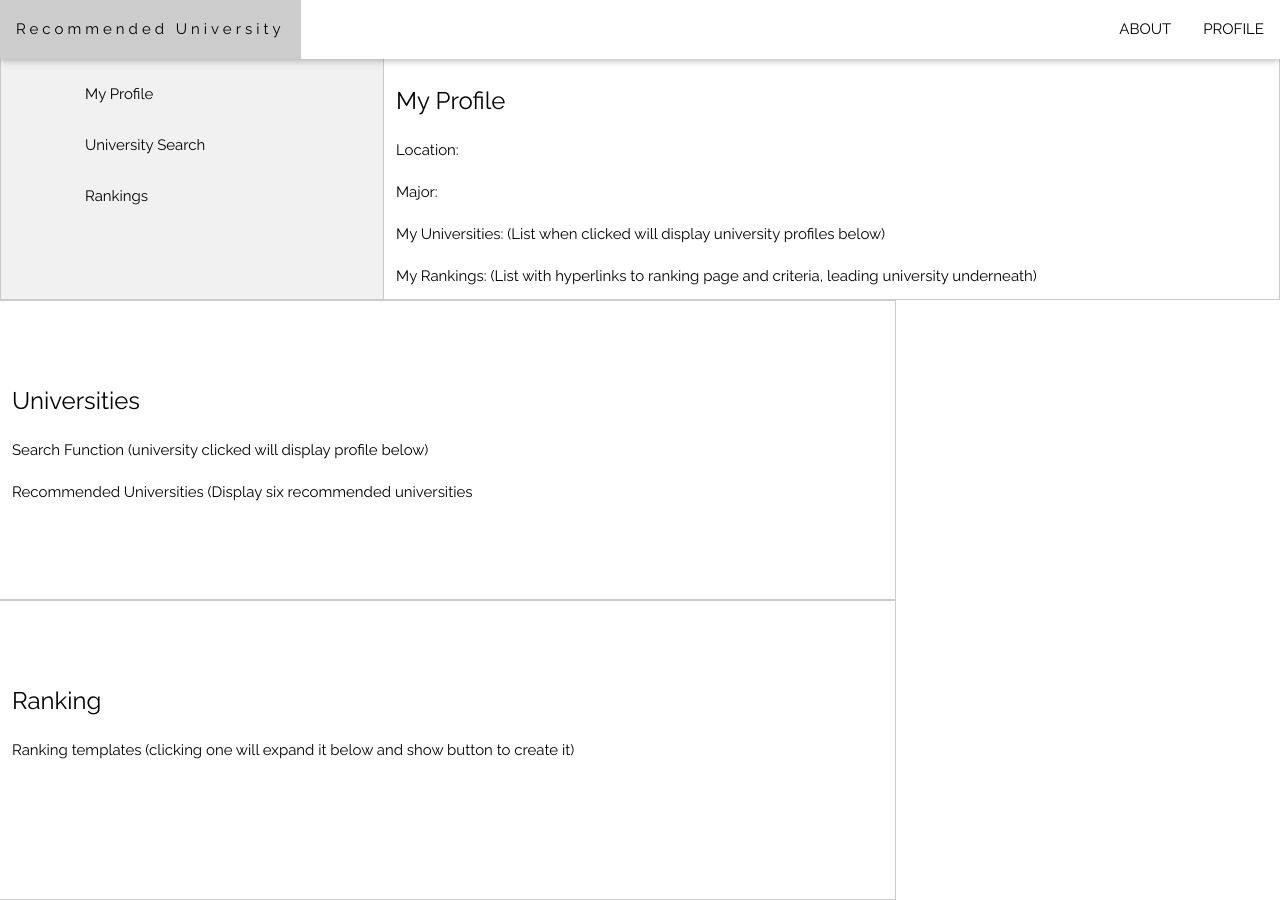
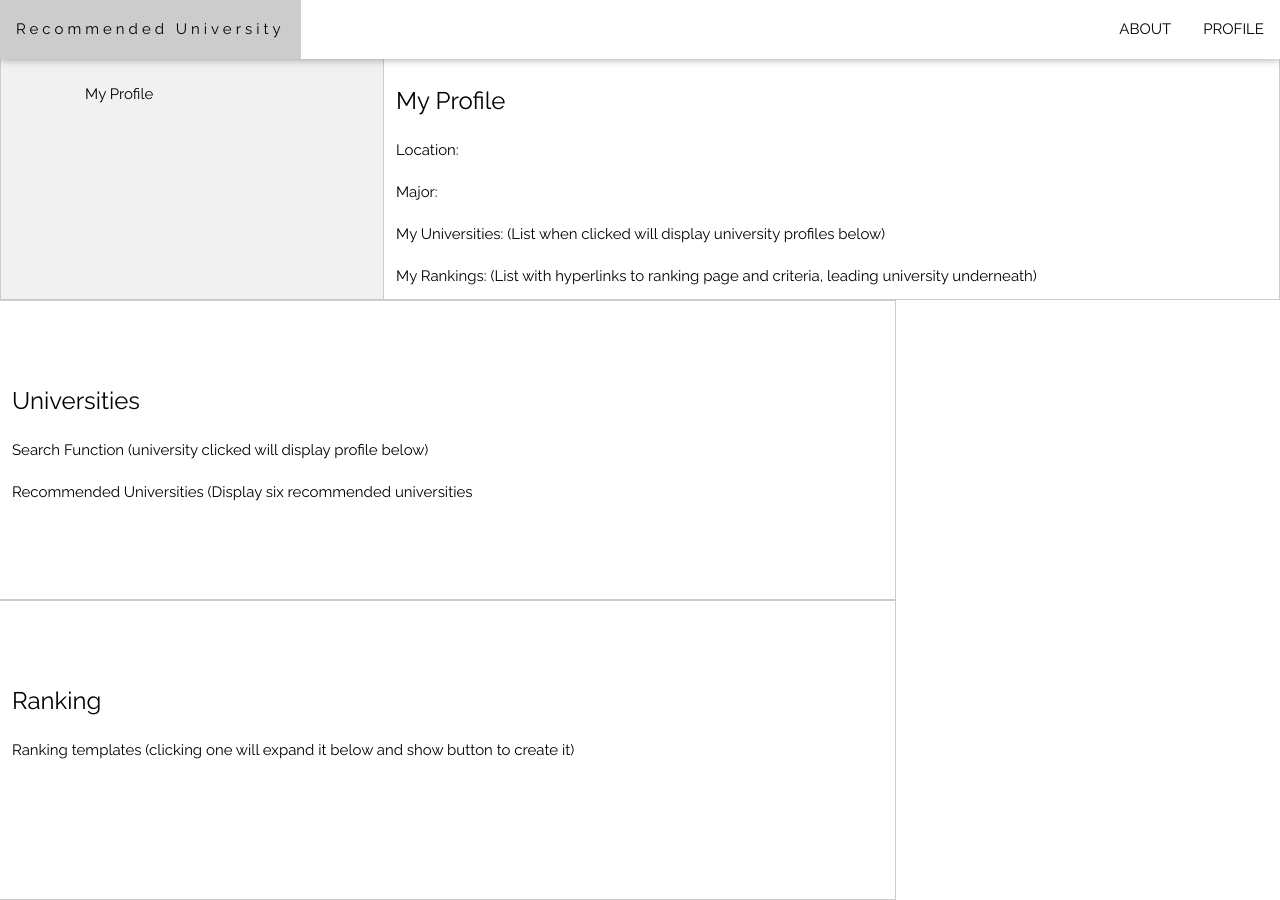
Before and after one commit to Cherrera543/Cherrera543.github.io, a plain HTML site: page Profile.html in a window 1280 px wide. Drawn offline with nearby package versions, Linux system fonts and the light colour scheme.

Commit message:
Update Profile.html

```diff
--- a/Profile.html
+++ b/Profile.html
@@ -96,9 +96,9 @@ body, html {
   <a href="https://cherrera543.github.io/Sign-In.html" onclick="w3_close()" class="w3-bar-item w3-button">PROFILE</a>
 </nav>
 <div style="padding: 68px" class="tab">
-  <button class="tablinks" onclick="openTab(event, 'My Profile')">My Profile</button>
-  <button class="tablinks" onclick="openTab(event, 'Univerity Search')">University Search</button>
-  <button class="tablinks" onclick="openTab(event, 'Rankings')">Rankings</button>
+  <button class="tablinks" style="display: active" onclick="openTab(event, 'My Profile')">My Profile</button>
+  <button class="tablinks" style="display: none" onclick="openTab(event, 'University Search')">University Search</button>
+  <button class="tablinks" style="display: none" onclick="openTab(event, 'Rankings')">Rankings</button>
 </div>
 
 <div id="My Profile" class="tabcontent">
```
